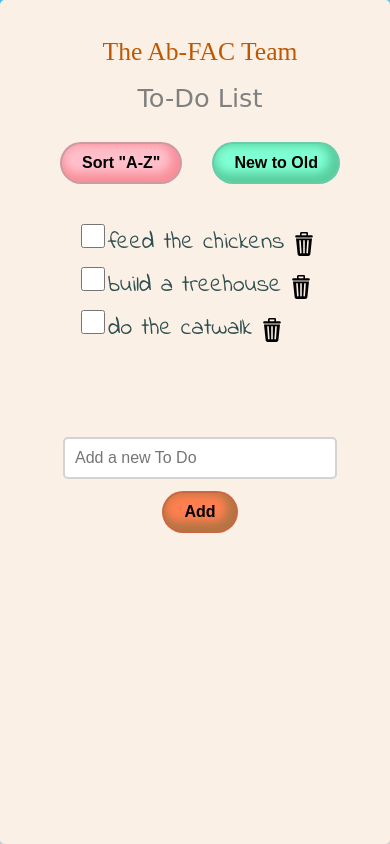
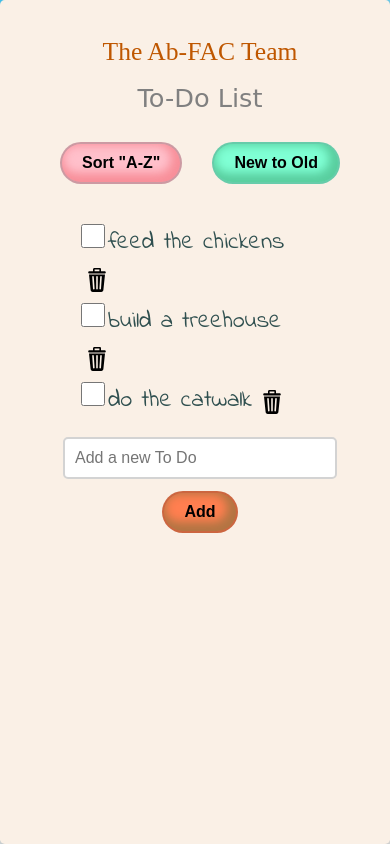
Before and after one commit to fac-13/ab-fac-todo, a website: page index.html in a window 390 px wide. Drawn offline with Linux system fonts and the light colour scheme; a web font is replaced by a local one.

Commit message:
fix containers  width/height issues

```diff
--- a/style.css
+++ b/style.css
@@ -72,6 +72,8 @@ ul {
   font-family: "Indie Flower", cursive;
   font-size: 1.5em;
   color: darkslategrey;
+  max-width: 20rem;
+  word-wrap: break-word;
 }
 
 #todo-container {
@@ -166,4 +168,7 @@ input[type="checkbox"]:checked {
   h2 {
     font-size: 1.6em;
   }
+  ul {
+  max-width: 15rem;
+  }
 }
```
